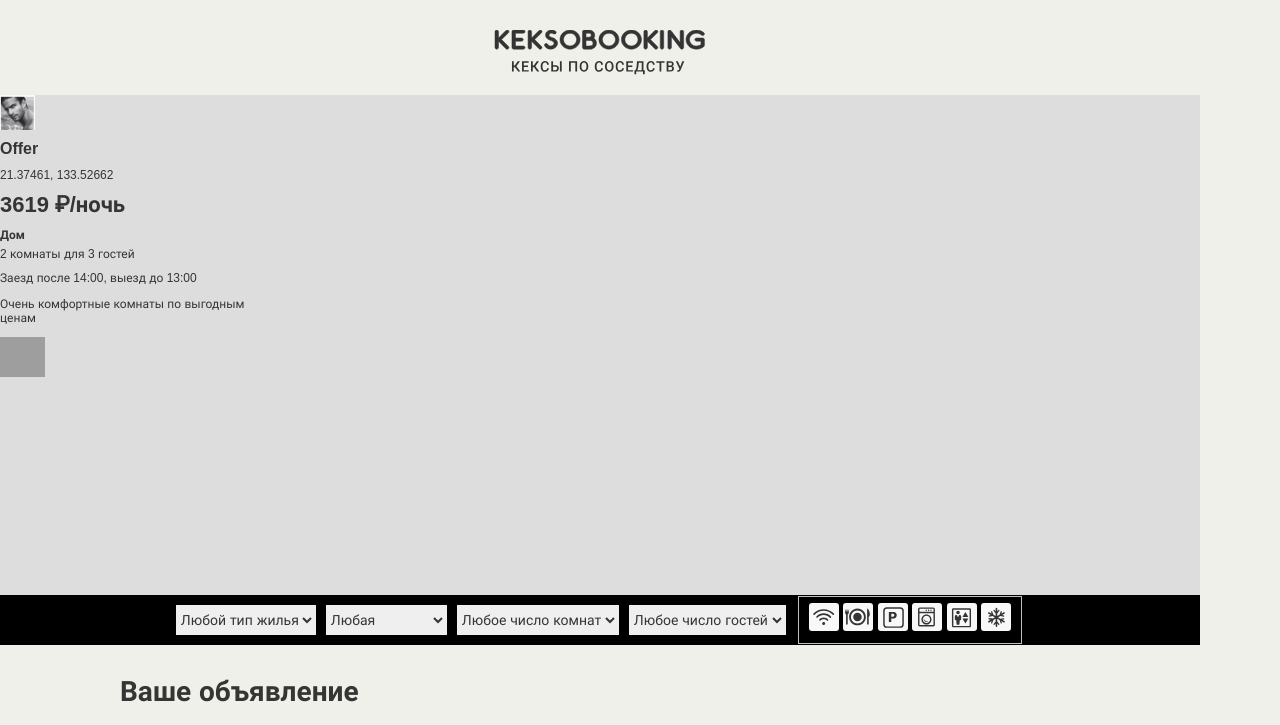
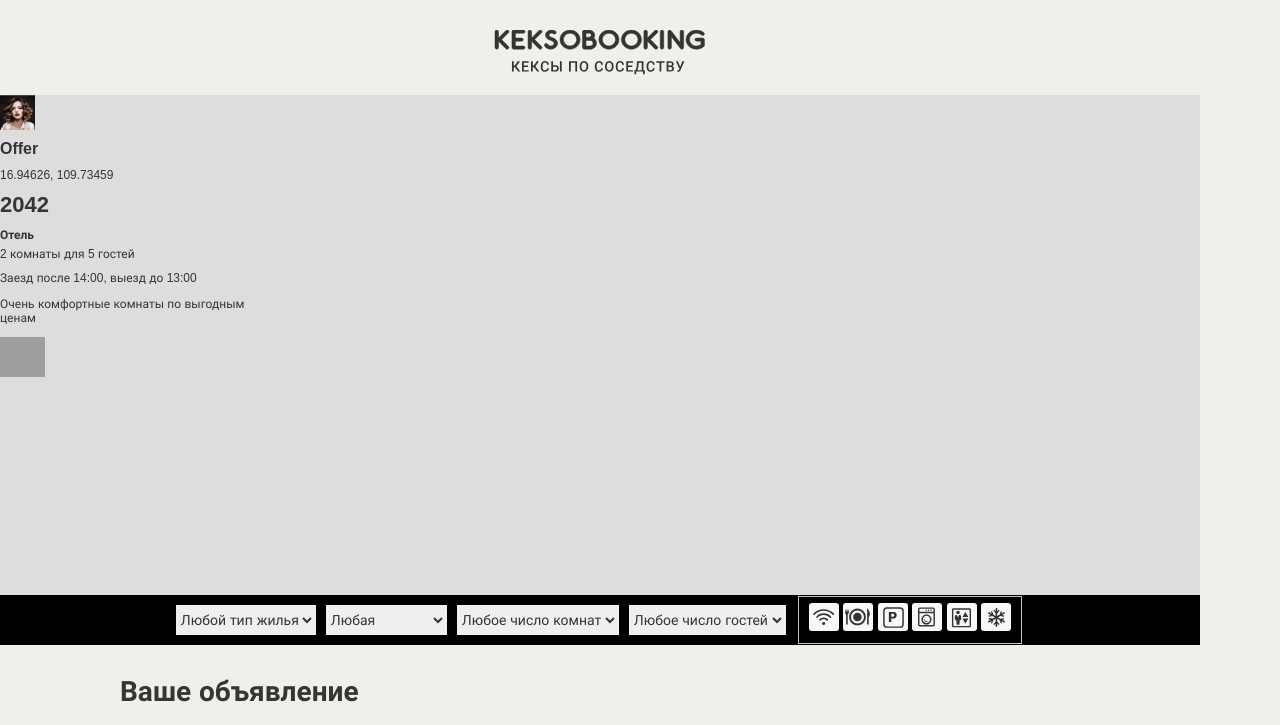
Before and after one commit to denis-heise/firstProjectOnJS-keksobooking, a website with bundled scripts: page index.html in a window 1280 px wide. Shown: the top 725 px of the page. Built offline with nearby package versions, Linux system fonts and the light colour scheme; grey boxes are pictures that could not be loaded.

Commit message:
Отредактировал template-card.js, main.js, index.html

```diff
--- a/index.html
+++ b/index.html
@@ -230,6 +230,5 @@
     </div>
   </template>
   <script type="module" src="./js/main.js"></script>
-  <script type="module" src="./js/template-card.js"></script>
 </body>
 </html>
--- a/js/main.js
+++ b/js/main.js
@@ -1,2 +1,6 @@
 import {createOffers} from './util.js';
+import {addItemToMap} from  './template-card.js';
+
 createOffers(10);
+
+addItemToMap(1);
--- a/js/template-card.js
+++ b/js/template-card.js
@@ -3,95 +3,134 @@ import {createOffers} from './util.js';
 const templateFragment = document.querySelector('#card').content;
 const template = templateFragment.querySelector('.popup');
 const fragment = document.createDocumentFragment();
-const similarOffers  = createOffers();
-
-similarOffers.forEach(({author, offer}) => {
 const advertElement = template.cloneNode(true);
-  const offerTypeAssociatedWithSignatures = {
+const childElements = advertElement.querySelectorAll('*');
+for (const childNode of childElements) {
+  childNode.classList.add('hidden');
+}
+const offerTypeToReadable = {
   'flat': 'Квартира',
   'bungalow': 'Бунгало',
   'house': 'Дом',
   'palace': 'Дворец',
   'hotel': 'Отель',
 };
+const similarOffers  = createOffers(1);
+const mapCanvas = document.querySelector('#map-canvas');
+const OFFER_FOR_POPUP_IDX = 0;
+const offerForPopup = similarOffers[OFFER_FOR_POPUP_IDX];
+const author = offerForPopup.author;
+const offer = offerForPopup.offer;
 
+function replaceTitle (title) {
   const popupTitle = advertElement.querySelector('.popup__title');
-  if (offer.title.length > 0) {
+  if (title.length > 0) {
     popupTitle.classList.remove('hidden');
-    popupTitle.textContent = offer.title;
+    popupTitle.textContent = title;
+  }
+  return popupTitle;
 }
 
+function replaceAddress (address) {
   const popupAddress = advertElement.querySelector('.popup__text--address');
-  popupAddress.classList.add('hidden');
-  if (offer.address.length > 0) {
+  if (address.length > 0) {
     popupAddress.classList.remove('hidden');
-    popupAddress.textContent = offer.address;
+    popupAddress.textContent = address;
+  }
 }
 
+function replaceDdscription (description)  {
   const popupDescription = advertElement.querySelector('.popup__description');
-  popupDescription.classList.add('hidden');
-  if (offer.description.length > 0) {
+  if (description.length > 0) {
     popupDescription.classList.remove('hidden');
-    popupDescription.textContent = offer.description;
+    popupDescription.textContent = description;
+  }
 }
 
-  const popupAvatar = advertElement.querySelector('.popup__avatar');
-  popupAvatar.classList.add('hidden');
-  if (author.avatar.length > 0) {
-    popupAvatar.classList.remove('hidden');
-    popupAvatar.src = author.avatar;
+function replacePrice (price) {
+  const popupPrice = advertElement.querySelector('.popup__text--price');
+  if (price > 0) {
+    popupPrice.classList.remove('hidden');
+    popupPrice.textContent = price;
+  }
 }
 
+function replaceFeatures (features) {
   const popupFeatures = advertElement.querySelector('.popup__features');
-  popupFeatures.classList.add('hidden');
-  if (offer.features.length > 0) {
+  while (popupFeatures.firstChild) {
+    popupFeatures.removeChild(popupFeatures.firstChild);
+  }
+  if (features.length > 0) {
     popupFeatures.classList.remove('hidden');
-    popupFeatures.textContent = offer.features;
+  }
+  for (let ind = 0; ind < features.length; ind++) {
+    const feature = document.createElement('li');
+    feature.classList.add('popup__feature', `popup__feature--${features[ind]}`);
+    popupFeatures.appendChild(feature);
+  }
 }
 
-  const popupPrice = advertElement.querySelector('.popup__text--price');
-  popupPrice.classList.add('hidden');
-  if (offer.price > 0) {
-    popupPrice.classList.remove('hidden');
-    popupPrice.textContent = popupPrice.textContent.replace('5200', offer.price);
+function replaceType (type) {
+  const popupType =  advertElement.querySelector('.popup__type');
+  if (type.length > 0) {
+    popupType.classList.remove('hidden');
+    popupType.textContent = offerTypeToReadable[type];
+  }
 }
 
-  const popupType =  advertElement.querySelector('.popup__type');
-  popupType.classList.add('hidden');
-  if (offer.type.length > 0) {
-    popupType.classList.remove('hidden');
-    popupType.textContent = popupType.textContent.replace('Квартира', offerTypeAssociatedWithSignatures[offer.type]);
+function replaceRoomsAndGuests (rooms, guests) {
+  const popupCapacity = advertElement.querySelector('.popup__text--capacity');
+  if (rooms  > 0 && guests > 0) {
+    popupCapacity.classList.remove('hidden');
+    popupCapacity.textContent = `${rooms} комнаты для ${guests} гостей`;
+  }
 }
 
-  const popupCapacity = advertElement.querySelector('.popup__text--capacity');
-  popupCapacity.classList.add('hidden');
-  if (offer.rooms  > 0 && offer.guests > 0) {
-    popupCapacity.classList.remove('hidden');
-    popupCapacity.textContent = `${offer.rooms} комнаты для ${offer.guests} гостей`;
+function replaceCheckinAndCheckout (checkin, checkout) {
+  const popupTime = advertElement.querySelector('.popup__text--time');
+  if (checkin.length > 0 && checkout.length > 0) {
+    popupTime.classList.remove('hidden');
+    popupTime.textContent = `Заезд после ${checkin}, выезд до ${checkout}`;
+  }
 }
 
-  const popupTime = advertElement.querySelector('.popup__text--time');
-  popupTime.classList.add('hidden');
-  if (offer.checkin.length > 0 && offer.checkout.length > 0) {
-    popupTime.classList.remove('hidden');
-    popupTime.textContent = `Заезд после ${offer.checkin}, выезд до ${offer.checkout}`;
-  }
-
+function replacePhotos (photos) {
   const popupPhotos = advertElement.querySelector('.popup__photos');
   const imgPopupPhotos = advertElement.querySelector('.popup__photo');
-  popupPhotos.classList.add('hidden');
   popupPhotos.textContent = '';
-  for(let ind = 0, img; ind <= offer.photos.length -1; ind++) {
-    if (offer.photos.length > 0) {
+  if (photos.length > 0) {
     popupPhotos.classList.remove('hidden');
+    imgPopupPhotos.classList.remove('hidden');
+  }
+  for(let ind = 0, img; ind <= photos.length -1; ind++) {
     img = imgPopupPhotos.cloneNode();
-      img.src = offer.photos[ind];
+    img.src = photos[ind];
     popupPhotos.appendChild(img);
   }
 }
 
+function replaceAvatar (avatar) {
+  const popupAvatar = advertElement.querySelector('.popup__avatar');
+  if (avatar.length > 0) {
+    popupAvatar.classList.remove('hidden');
+    popupAvatar.src = avatar;
+  }
+}
+
+function addItemToMap () {
+  replaceAvatar(author.avatar);
+  replaceAddress(offer.address);
+  replaceDdscription(offer.description);
+  replacePrice(offer.price);
+  replaceFeatures(offer.features);
+  replaceType(offer.type);
+  replaceRoomsAndGuests(offer.rooms, offer.guests);
+  replaceRoomsAndGuests(offer.rooms, offer.guests);
+  replaceCheckinAndCheckout(offer.checkin, offer.checkout);
+  replacePhotos(offer.photos);
+  replaceTitle(offer.title);
+}
 fragment.appendChild(advertElement);
-});
+mapCanvas.append(fragment);
 
-const mapCanvas = document.querySelector('#map-canvas');
-mapCanvas.append(fragment);
+export {addItemToMap};
```
Lines whose indentation alone changed are shown as unchanged.
